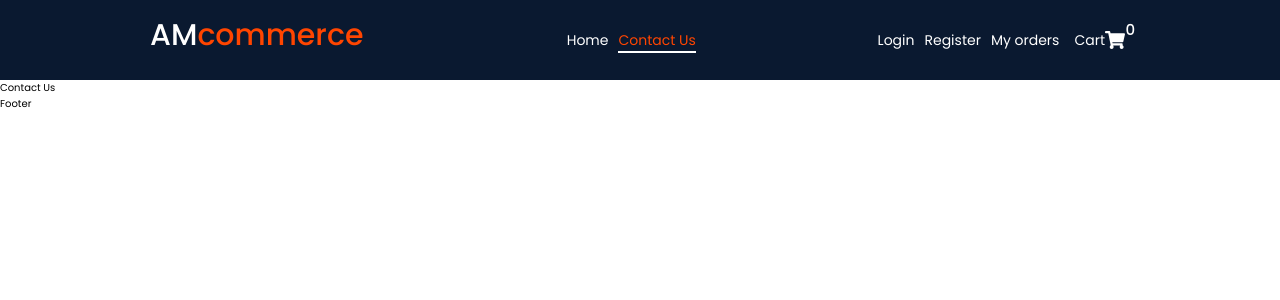
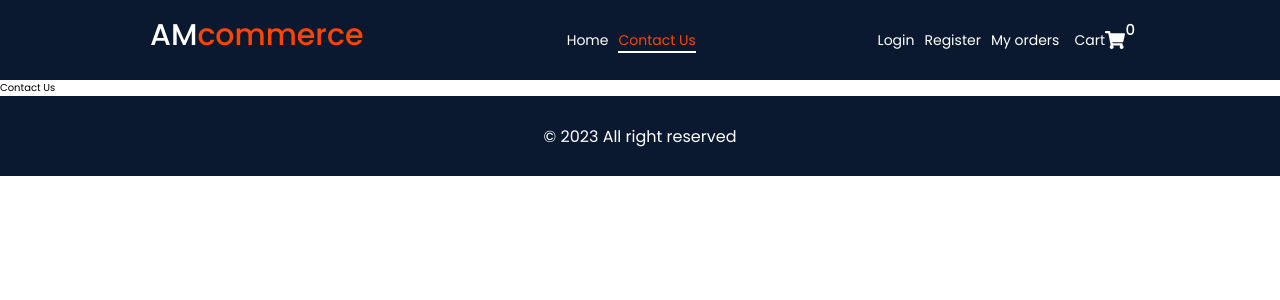
Before and after one commit to AlmirMotika/eShop, a React (Create React App) app: page /contact in a window 1280 px wide. Shown: the top 300 px of the page. Built offline with nearby package versions, Linux system fonts and the light colour scheme.

Commit message:
7. Footer Component

```diff
--- a/src/components/footer/Footer.js
+++ b/src/components/footer/Footer.js
@@ -1,9 +1,12 @@
 import React from 'react'
+import styles from "./Footer.module.scss";
 
+const date=new Date()
+const year=date.getFullYear()
 const Footer = () => {
   return (
-    <div>
-      Footer
+    <div className={styles.footer}>
+      &copy; {year} All right reserved
     </div>
   )
 }
--- a/src/components/footer/Footer.module.scss
+++ b/src/components/footer/Footer.module.scss
@@ -0,0 +1,12 @@
+.footer {
+    background-color: var(--dark-blue);
+    color: #fff;
+    font-size: 1.6rem;
+    display: flex;
+    justify-content: center;
+    align-items: center;
+    height: 8rem;
+    p {
+      color: #fff;
+    }
+  }
```
